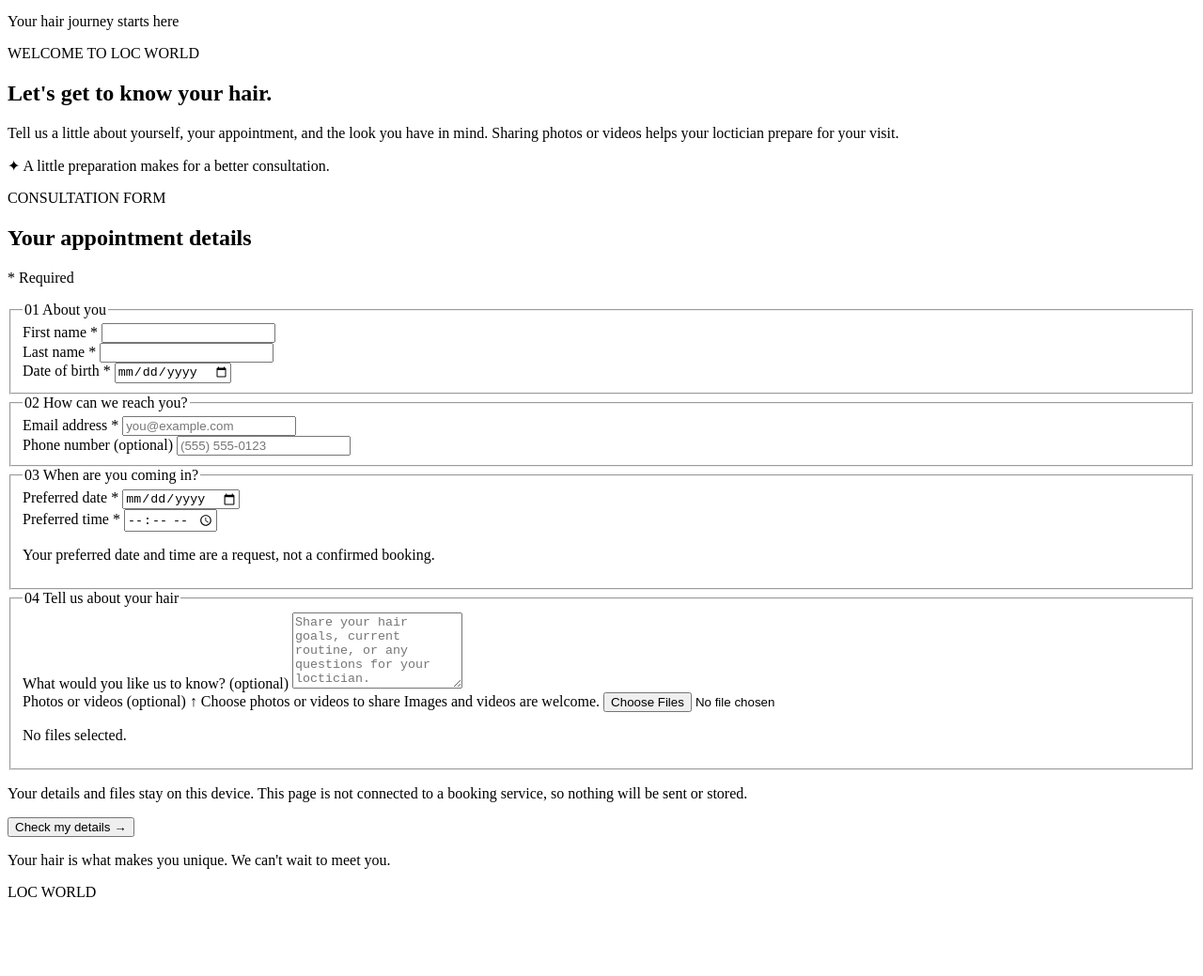
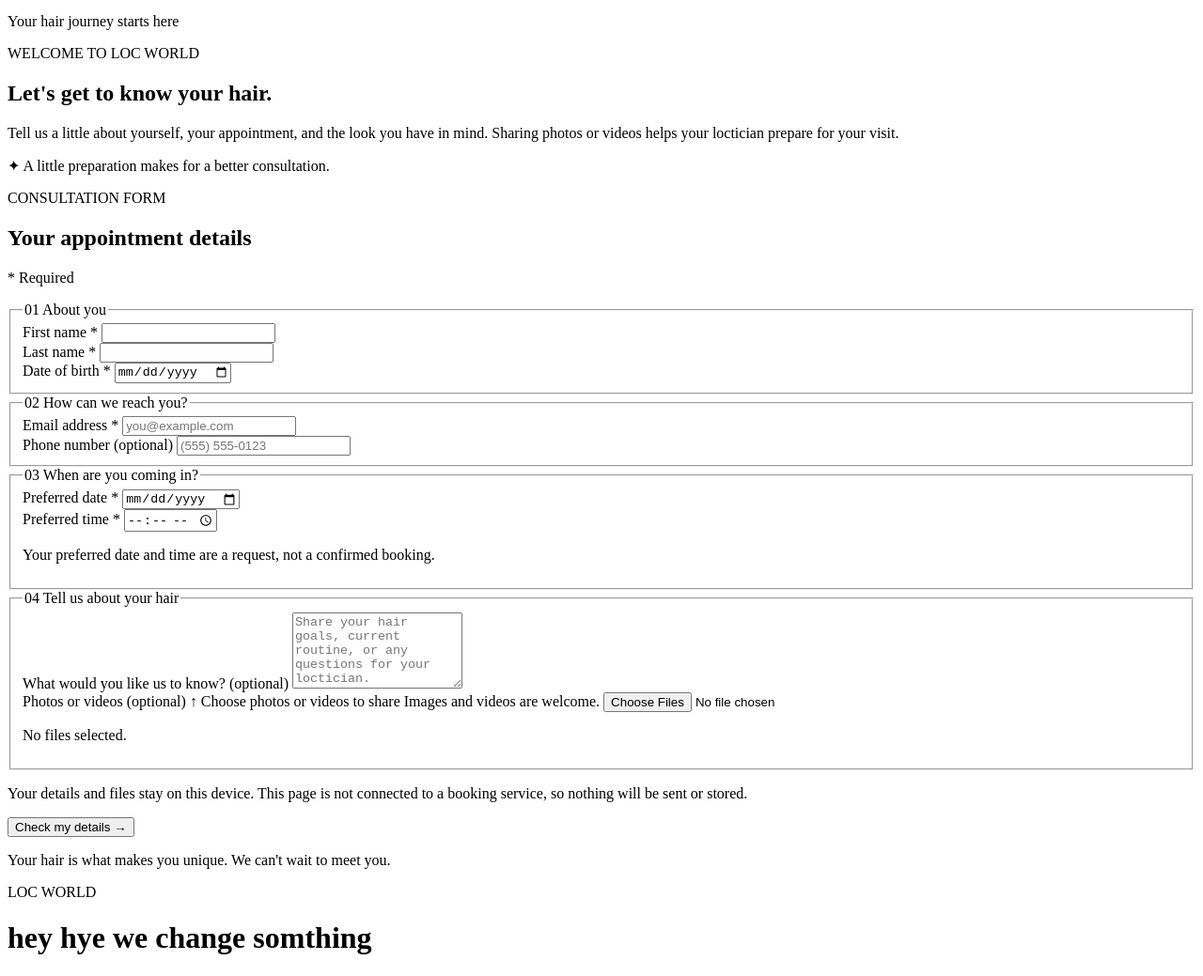
Before and after one commit to dwannwilson001/test-project, a plain HTML site: page appointment-page/index-appointment-page.html in a window 1280 px wide. Shown: the part 28-1067 px from the top of the page at 94% size. Before the commit the page ends 995 px from the top, so only its background shows below. Drawn offline with Linux system fonts and the light colour scheme; files that its build step writes are made by us from their sources.

Commit message:
Add header to appointment page

```diff
--- a/appointment-page/index-appointment-page.html
+++ b/appointment-page/index-appointment-page.html
@@ -155,5 +155,6 @@
           "Your required details are complete. This page is not connected to a booking service, so nothing has been sent.";
       });
     </script>
+    <h1> hey hye we change somthing</h1>
   </body>
 </html>
```
